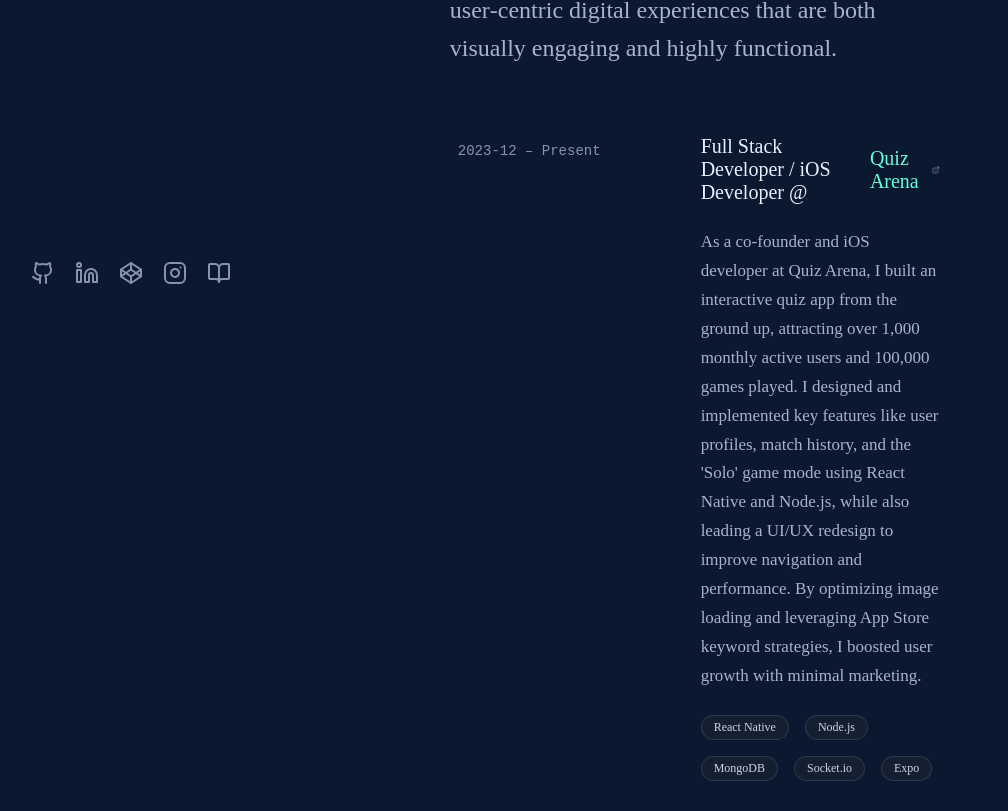
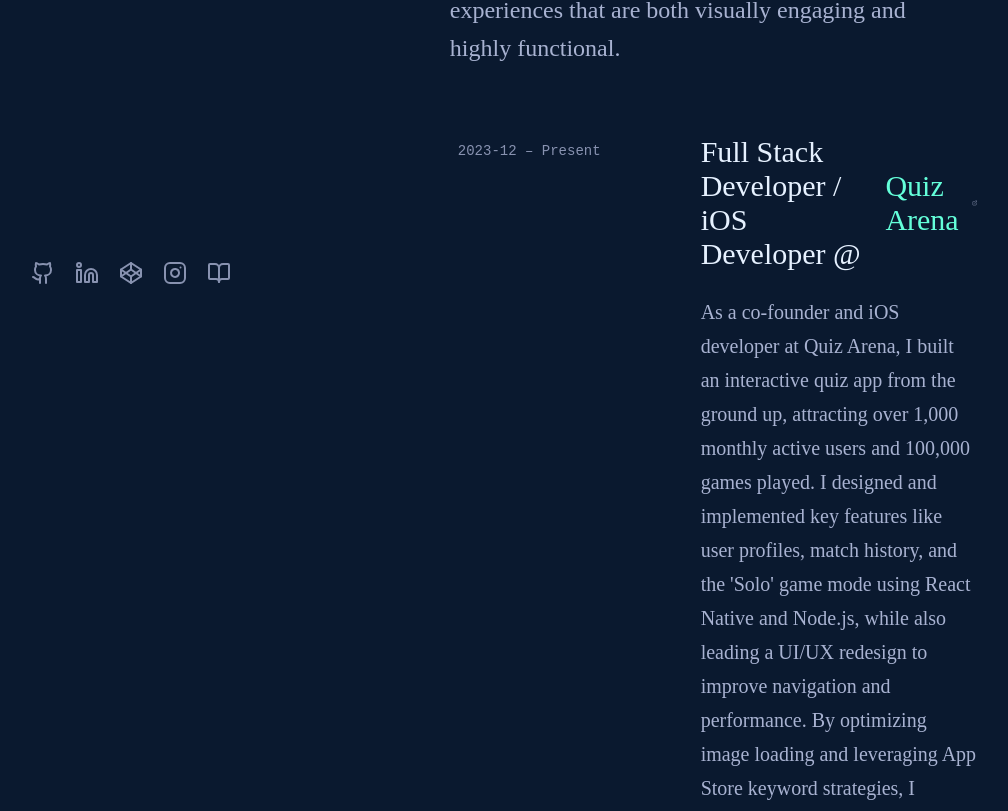
Before and after one commit to apatel924/ashish-portfolio, a React (Create React App) app: page / in a window 1280 px wide. Shown: the part 429-1240 px from the top of the page, without its empty margins (189-1197 px from the left). Built offline with nearby package versions, Linux system fonts and the light colour scheme.

Commit message:
Enhance ExperienceCard with hover effects and tech badges

```diff
--- a/src/components/ExperienceCard.js
+++ b/src/components/ExperienceCard.js
@@ -59,7 +59,7 @@
   };
 
   const titleStyle = {
-    fontSize: "20px", // Increased font size
+    fontSize: "30px", // Increased font size
     fontWeight: "500",
     color: "#e6f1ff", // Lighter color for better contrast
     marginBottom: "12px",
@@ -69,7 +69,7 @@
   };
 
   const descriptionStyle = {
-    fontSize: "17px", // Increased font size
+    fontSize: "20px", // Increased font size
     color: "#a8b2d1", // Lighter gray for better readability
     lineHeight: "1.7", // Increased line height
     marginTop: "24px",
```
